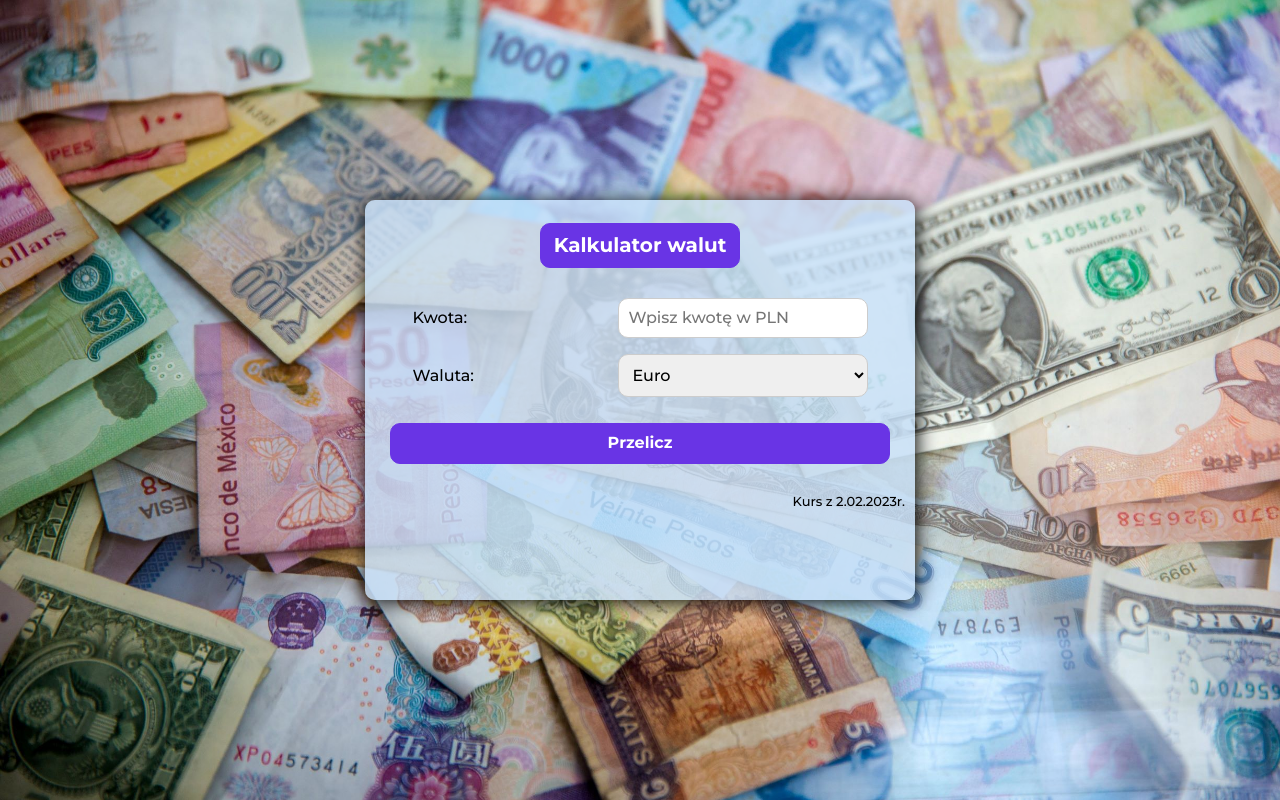
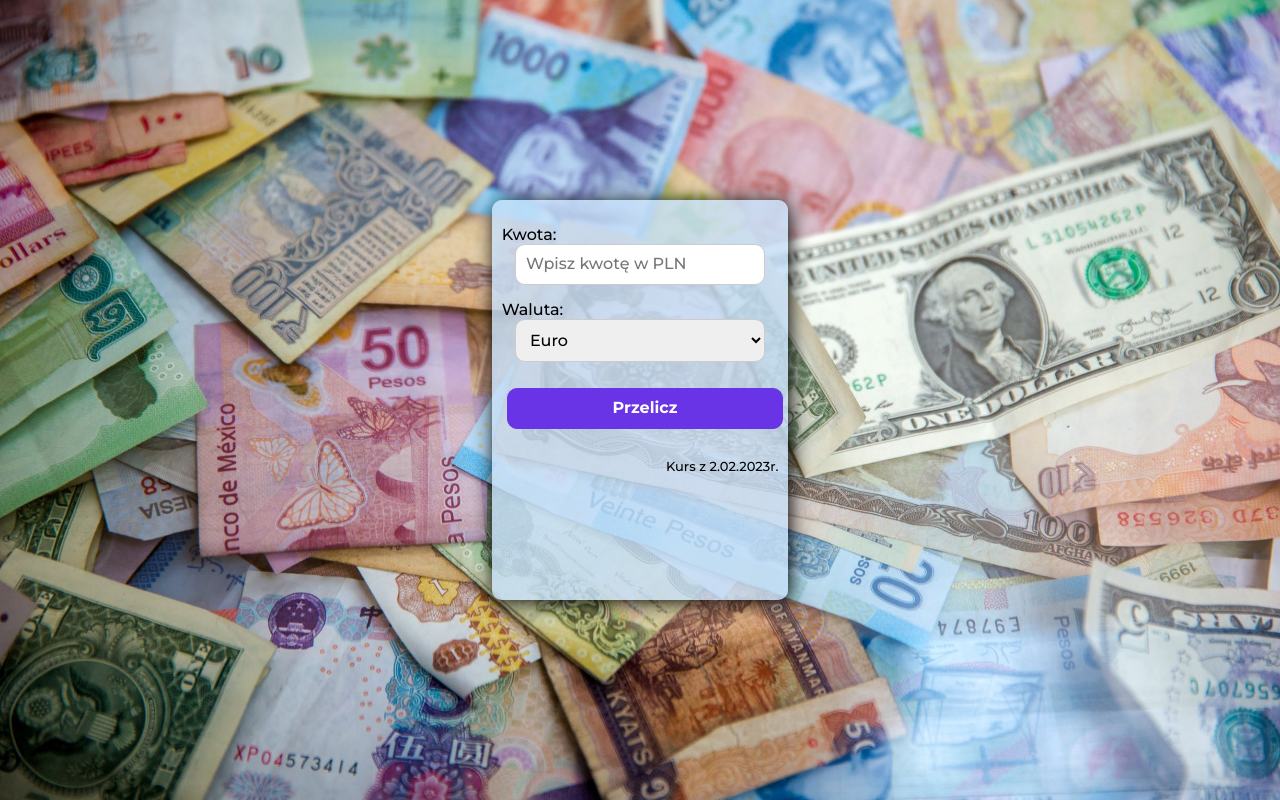
Before and after one commit to KarolinaJ33/currency-converter-react, a React (Create React App) app: page / in a window 1280 px wide. Built offline with nearby package versions, Linux system fonts and the light colour scheme.

Commit message:
removed header from Form

```diff
--- a/src/Form/index.js
+++ b/src/Form/index.js
@@ -15,7 +15,7 @@ export const Form = ({ calculateResult, result}) => {
   return (
     <form className="form" onSubmit={onSubmit}>
 
-          <h1 className="form__header">Kalkulator walut</h1>
+
           <p>
         <span className="form__currency">Kwota:</span>
         <input
--- a/src/Form/style.css
+++ b/src/Form/style.css
@@ -1,5 +1,4 @@
 .form {
-    flex-basis: 550px;
     margin: 20px 0;
     text-align: center;
     padding: 10px;
@@ -23,23 +22,9 @@
     background-color: white;
 }
 
-.form__header {
-    color: white;
-    font-size:20px;
-    max-width: 200px;
-    width:100%;
-    border: 1px solid hsl(258, 77%, 55%);
-    border-radius: 10px;
-    font-weight: 700;
-    padding: 10px;
-    background-color: hsl(258, 77%, 55%);
-    text-align: center;
-    display: inline-block;
-}
-
 .form__currency {
     width: 100%;
-    max-width: 200px;
+    max-width: 500px;
     display: inline-block;
     text-align: left;
     margin-right: 5px;
```
